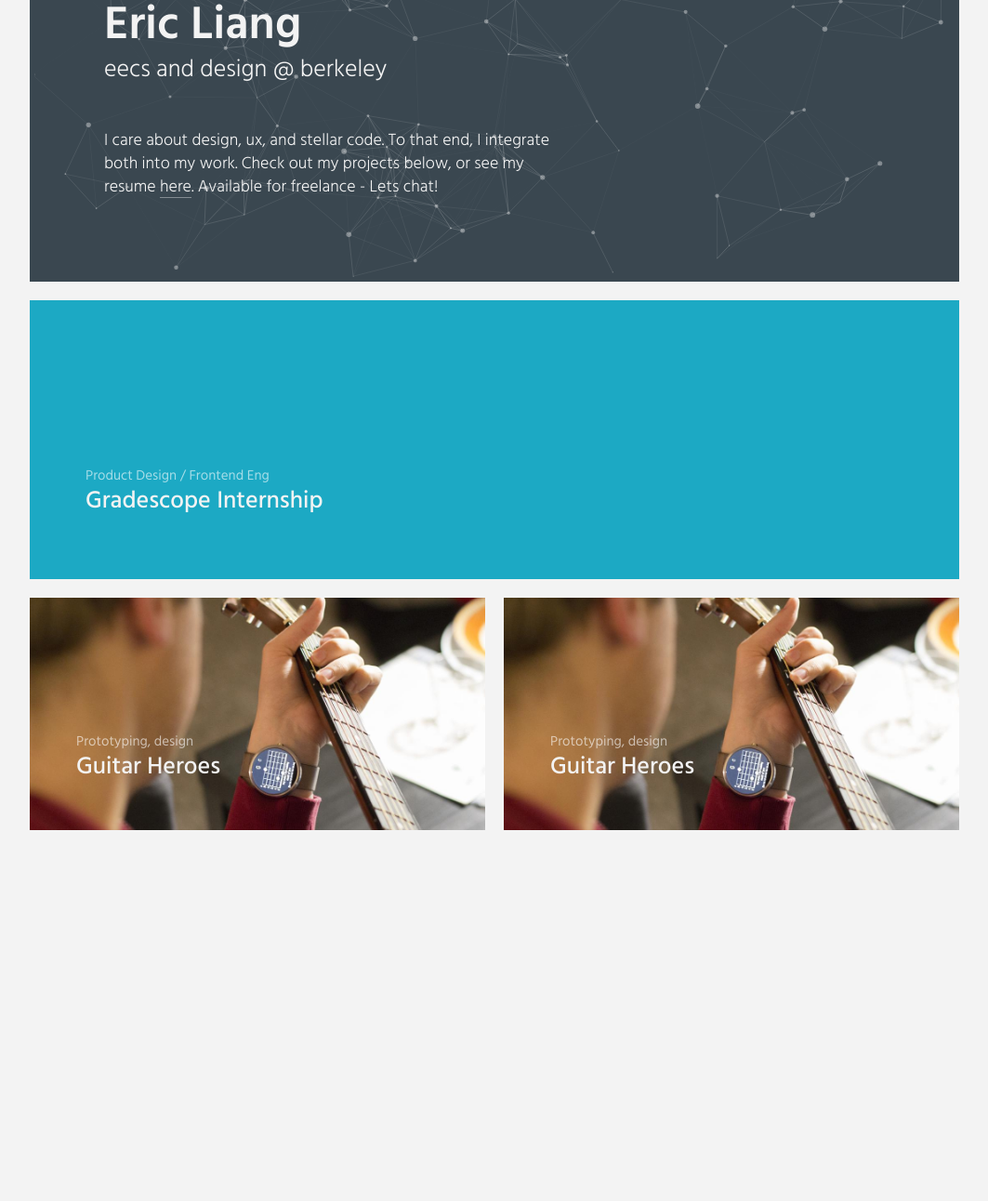
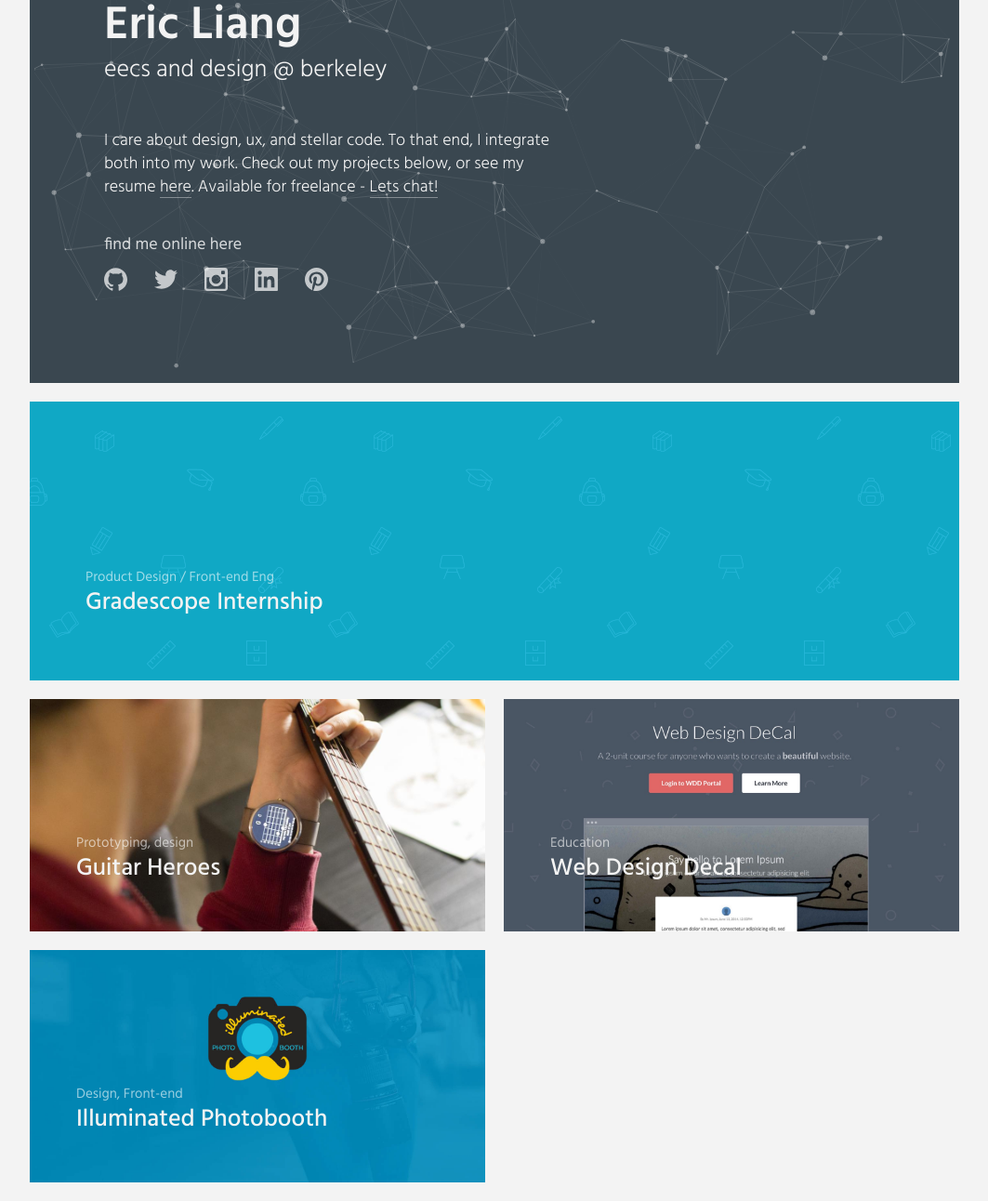
Before and after one commit to eric-ls/portfolio, a plain HTML site: page index.html in a window 1280 px wide. Shown: the part 117-1409 px from the top of the page at 93% size, without its empty margins (108-1171 px from the left). Before the commit the page ends 1030 px from the top, so only its background shows below. Drawn offline with Linux system fonts and the light colour scheme.

Commit message:
added other projects, social icons

```diff
--- a/assets/css/sass/partials/_layout.scss
+++ b/assets/css/sass/partials/_layout.scss
@@ -22,9 +22,15 @@ a.link {
 }
 
 a.button {
-  background: $blue-80;
+  background-color: $blue-80;
   border-radius: 2px;
   color: $white-80;
+  font-size: $f-size-md;
   padding: 10px 10px;
   text-decoration: none;
+  transition: 0;
+
+  &:hover {
+    background-color: $blue;
+  }
 }
--- a/assets/css/sass/style.scss
+++ b/assets/css/sass/style.scss
@@ -18,7 +18,6 @@
 
 .cover-container {
   background-color: $gray-dark;
-  height: 400px;
   margin-top: 20px;
   padding: 5px;
   position: relative;
@@ -45,6 +44,7 @@
       font-size: $f-size-lg;
       font-weight: 300;
       line-height: 1.4;
+      margin-bottom: 40px;
       max-width: 500px;
     }
 
@@ -57,6 +57,28 @@
       }
     }
   }
+
+  .social-title {
+    color: $white-80;
+    font-size: $f-size-lg;
+    margin-bottom: 15px;
+  }
+
+  .icon-container {
+    .icon {
+      margin-right: 25px;
+      opacity: 0.7;
+      transition: 100ms;
+
+      img {
+        height: 25px;
+      }
+
+      &:hover {
+        opacity: 1;
+      }
+    }
+  }
 }
 
 .title-container {
@@ -64,7 +86,7 @@
 }
 
 .featured-project {
-  background-color: rgb(28, 169, 196);
+  background: url("../../images/home/gradescope-background.png");
   height: 300px;
 
   .project-title {
@@ -140,13 +162,14 @@
     right: 50px;
     opacity: 0;
     position: absolute;
-    top: 5px;
-    transition: 250ms;
+    top: 7px;
+    transition: 150ms;
     visibility: hidden;
   }
 }
 
 .project-image {
+  height: 100%;
   transition: 300ms;
 
   img {
--- a/index.html
+++ b/index.html
@@ -10,14 +10,33 @@
         <div class="title-container">
           <h1 class="name">Eric Liang</h1>
           <h2 class="tagline">eecs and design @ berkeley</h2>
-          <p class="description">I care about design, ux, and stellar code. To that end, I integrate both into my work. Check out my projects below, or see my resume <a class="link light" target="_blank" href="docs/resume.pdf">here</a>. Available for freelance - Lets chat! </p>
-          <div class="social-container"></div>
+          <p class="description">I care about design, ux, and stellar code. To that end, I integrate both into my work. Check out my projects below, or see my resume <a class="link light" target="_blank" href="docs/resume.pdf">here</a>. Available for freelance - <a class="link light" href="mailto:liang.eric24@gmail.com">Lets chat!</a></p>
+          <div class="social-container">
+            <h1 class="social-title">find me online here</h1>
+              <div class="icon-container">
+                <a href="http://github.com/eric-ls" target="_blank">
+                  <span class="icon"><img src="assets/images/icons/github.svg" alt=""></span>
+                </a>
+                <a href="http://twitter.com/hiericliang" target="_blank">
+                  <span class="icon"><img src="assets/images/icons/twitter.svg" alt=""></span>
+                </a>
+                <a href="http://instagram.com/eric.ls" target="_blank">
+                  <span class="icon"><img src="assets/images/icons/instagram.svg" alt=""></span>
+                </a>
+                <a href="http://linkedin.com/in/ericls" target="_blank">
+                  <span class="icon"><img src="assets/images/icons/linkedin.svg" alt=""></span>
+                </a>
+                <a href="https://www.pinterest.com/eric_ls" target="_blank">
+                  <span class="icon"><img src="assets/images/icons/pinterest.svg" alt=""></span>
+                </a>
+              </div>
+          </div>
         </div>
       </div>
 
       <div class="homepage-box featured-project">
         <div class="title-container project-title">
-          <h1 class="project-description">Product Design / Frontend Eng</h1>
+          <h1 class="project-description">Product Design / Front-end Eng</h1>
           <h2 class="project-name">Gradescope Internship</h2>
           <div class="social-container"></div>
         </div>
@@ -28,11 +47,11 @@
           <div class="title-container project-title">
             <h1 class="project-type">Prototyping, design</h1>
             <h2 class="project-name">Guitar Heroes</h2>
-            <p class="project-description">Designing and prototyping an experience with Android Wear to help beginners learn guitar easier.</p>
-            <a href="" class="button">Read More</a>
+            <p class="project-description">Designing and prototyping an experience with Android Wear to help beginners learn guitar. CS160 Project.</p>
+            <a href="" class="button">READ MORE</a>
           </div>
           <div class="project-image">
-            <img src="assets/images/guitar.jpg" alt="Guitar project image">
+            <img src="assets/images/home/guitar.jpg" alt="Guitar project image">
           </div>
           <div class="hover-overlay"></div>
         </div>
@@ -41,12 +60,28 @@
       <div class="project-col">
         <div class="homepage-box project">
           <div class="title-container project-title">
-            <h1 class="project-type">Prototyping, design</h1>
-            <h2 class="project-name">Guitar Heroes</h2>
-            <p class="project-description">Designing an experience with Android Wear to help beginners learn guitar.</p>
+            <h1 class="project-type">Education</h1>
+            <h2 class="project-name">Web Design Decal</h2>
+            <p class="project-description">Since January 2015, I've been lecturing for the Web Design Decal at UC Berkeley, and we've taught over 2000 students.</p>
+            <a href="" class="button">READ MORE</a>
           </div>
           <div class="project-image">
-            <img src="assets/images/guitar.jpg" alt="Guitar project image">
+            <img src="assets/images/home/wdd.jpg" alt="Web Design Decal image">
+          </div>
+          <div class="hover-overlay"></div>
+        </div>
+      </div>
+
+      <div class="project-col">
+        <div class="homepage-box project">
+          <div class="title-container project-title">
+            <h1 class="project-type">Design, Front-end</h1>
+            <h2 class="project-name">Illuminated Photobooth</h2>
+            <p class="project-description">Promo website and package customizer for my friend's photobooth business.</p>
+            <a href="" class="button">READ MORE</a>
+          </div>
+          <div class="project-image">
+            <img src="assets/images/home/photobooth.jpg" alt="Photobooth project image">
           </div>
           <div class="hover-overlay"></div>
         </div>
```
Also changed, not shown: assets/css/stylesheets/style.css, assets/images/home/gradescope-background.png (added), assets/images/home/guitar.jpg (renamed from assets/images/guitar.jpg), assets/images/home/photobooth.jpg (added), assets/images/home/wdd.jpg (added), assets/images/icons/github.svg (added), assets/images/icons/instagram.svg (added), assets/images/icons/linkedin.svg (added), assets/images/icons/pinterest.svg (added), assets/images/icons/twitter.svg (added), 1 other file.
